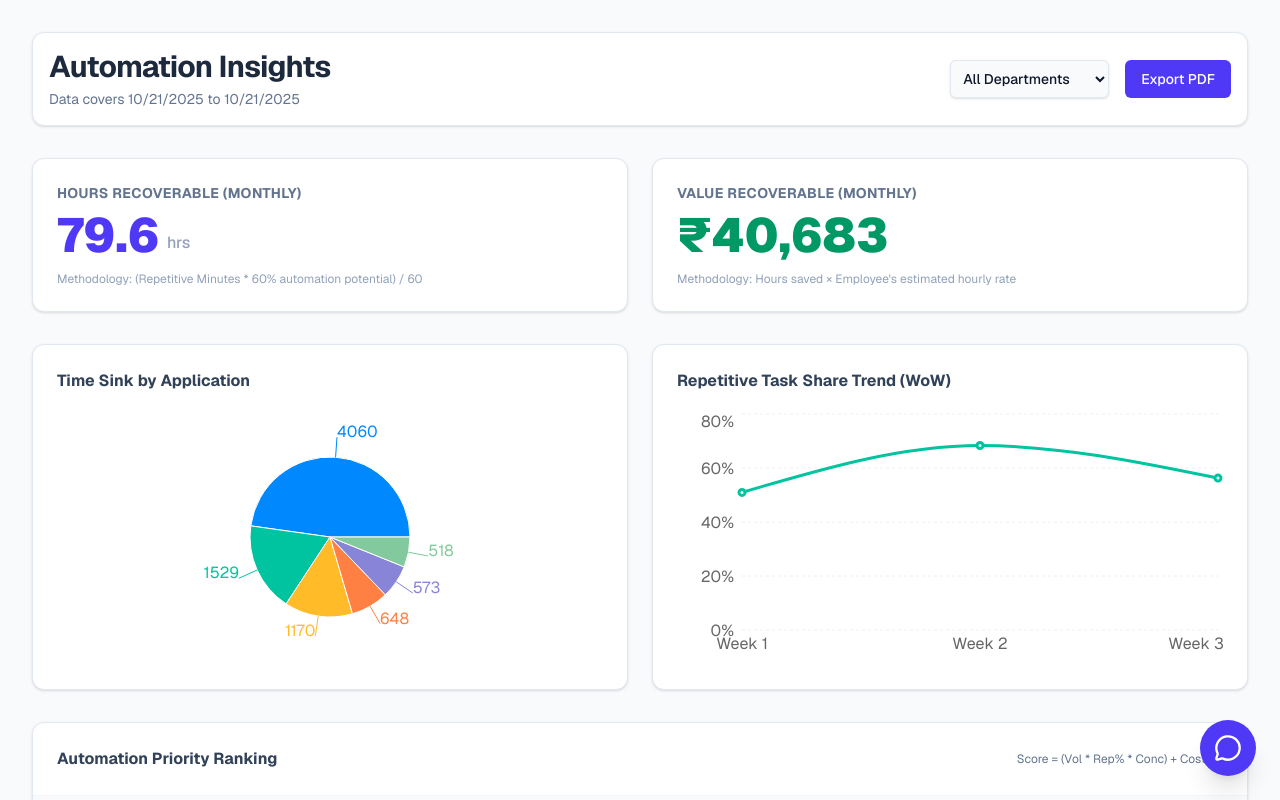
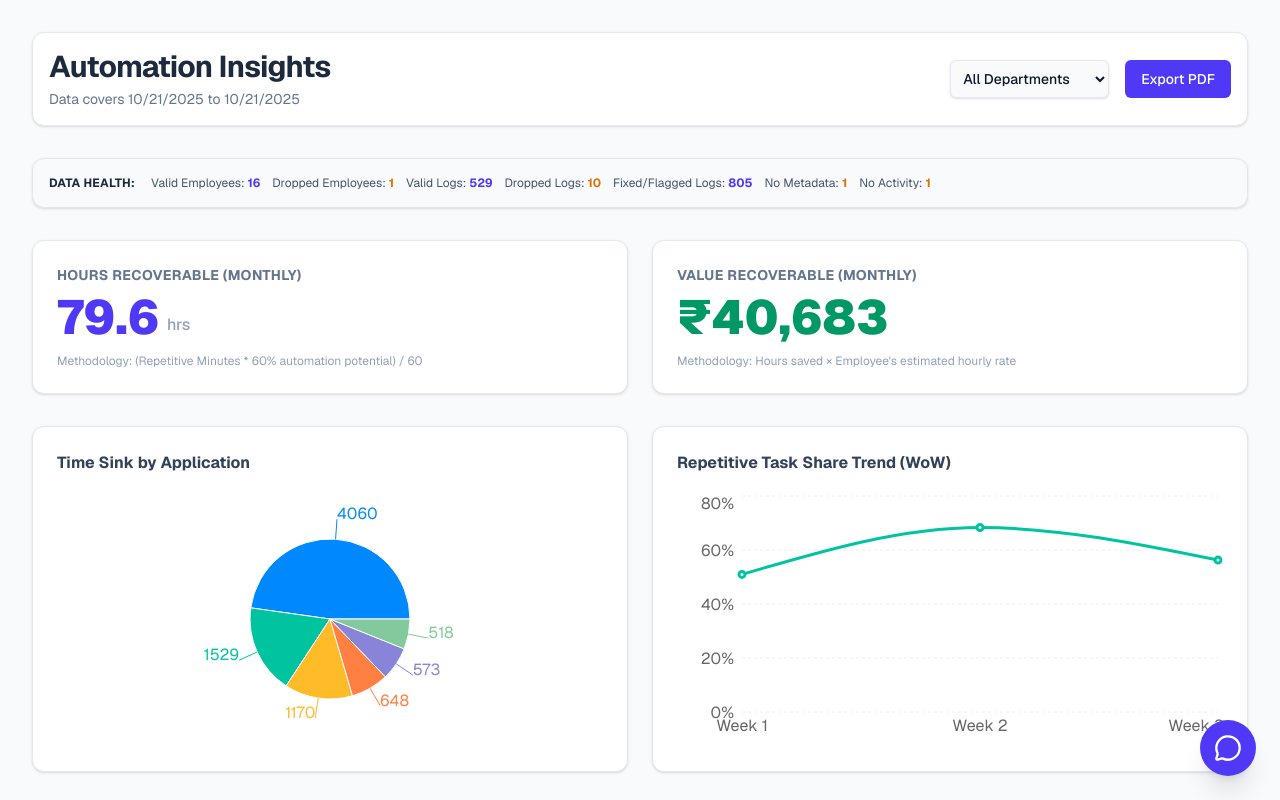
Before and after one commit to trivedipratham/Cord4_DashBoard, a Next.js app: page / in a window 1280 px wide. Shown: the top 800 px of the page. Built offline with nearby package versions, Linux system fonts and the light colour scheme.

Commit message:
feat: add data health stats to dashboard UI

```diff
--- a/src/components/Dashboard.tsx
+++ b/src/components/Dashboard.tsx
@@ -200,6 +200,21 @@ export default function Dashboard({ data }: { data: IngestionResult }) {
           </div>
         )}
 
+        {/* Data Ingestion Stats */}
+        <div className="bg-slate-50 border border-slate-200 p-4 rounded-xl shadow-sm text-xs text-slate-600 flex flex-wrap gap-4 items-center print:hidden">
+          <strong className="text-slate-800 uppercase text-xs tracking-wide">Data Health:</strong>
+
+          <div className="flex gap-3">
+            <span title="Total employees in final dataset">Valid Employees: <strong className="text-indigo-600">{data.stats.employeesTotal}</strong></span>
+            <span title="Invalid or duplicate employees removed">Dropped Employees: <strong className="text-amber-600">{data.stats.employeesDropped}</strong></span>
+            <span title="Total activity logs after cleaning">Valid Logs: <strong className="text-indigo-600">{data.stats.activitiesTotal}</strong></span>
+            <span title="Logs with missing employee or duration">Dropped Logs: <strong className="text-amber-600">{data.stats.activitiesDropped}</strong></span>
+            <span title="Logs with formatting anomalies that were repaired">Fixed/Flagged Logs: <strong className="text-indigo-600">{data.stats.activitiesFixed}</strong></span>
+            <span title="Employees in logs with no HRMS metadata">No Metadata: <strong className="text-amber-600">{data.stats.employeesNoMetadata}</strong></span>
+            <span title="Employees in HRMS with no activity logs">No Activity: <strong className="text-amber-600">{data.stats.employeesNoActivity}</strong></span>
+          </div>
+        </div>
+
         {/* Headline Cards */}
         <div className="grid grid-cols-1 md:grid-cols-2 gap-6">
           <div className="bg-white shadow-sm rounded-xl p-6 border border-slate-200">
--- a/src/lib/data.ts
+++ b/src/lib/data.ts
@@ -32,6 +32,8 @@ export interface IngestionResult {
     activitiesTotal: number;
     activitiesDropped: number;
     activitiesFixed: number;
+    employeesNoMetadata: number;
+    employeesNoActivity: number;
   };
 }
 
@@ -189,6 +191,19 @@ export function getCleanData(): IngestionResult {
     });
   }
 
+  const empIdsWithActivity = new Set(activities.map(a => a.employeeId));
+  let employeesNoActivity = 0;
+  let employeesNoMetadata = 0;
+
+  for (const empId of Object.keys(employeesMap)) {
+    if (employeesMap[empId].status === 'unknown') {
+      employeesNoMetadata++;
+    }
+    if (!empIdsWithActivity.has(empId)) {
+      employeesNoActivity++;
+    }
+  }
+
   const result: IngestionResult = {
     employees: employeesMap,
     activities,
@@ -198,6 +213,8 @@ export function getCleanData(): IngestionResult {
       activitiesTotal: activities.length,
       activitiesDropped,
       activitiesFixed,
+      employeesNoMetadata,
+      employeesNoActivity,
     }
   };
 
```
